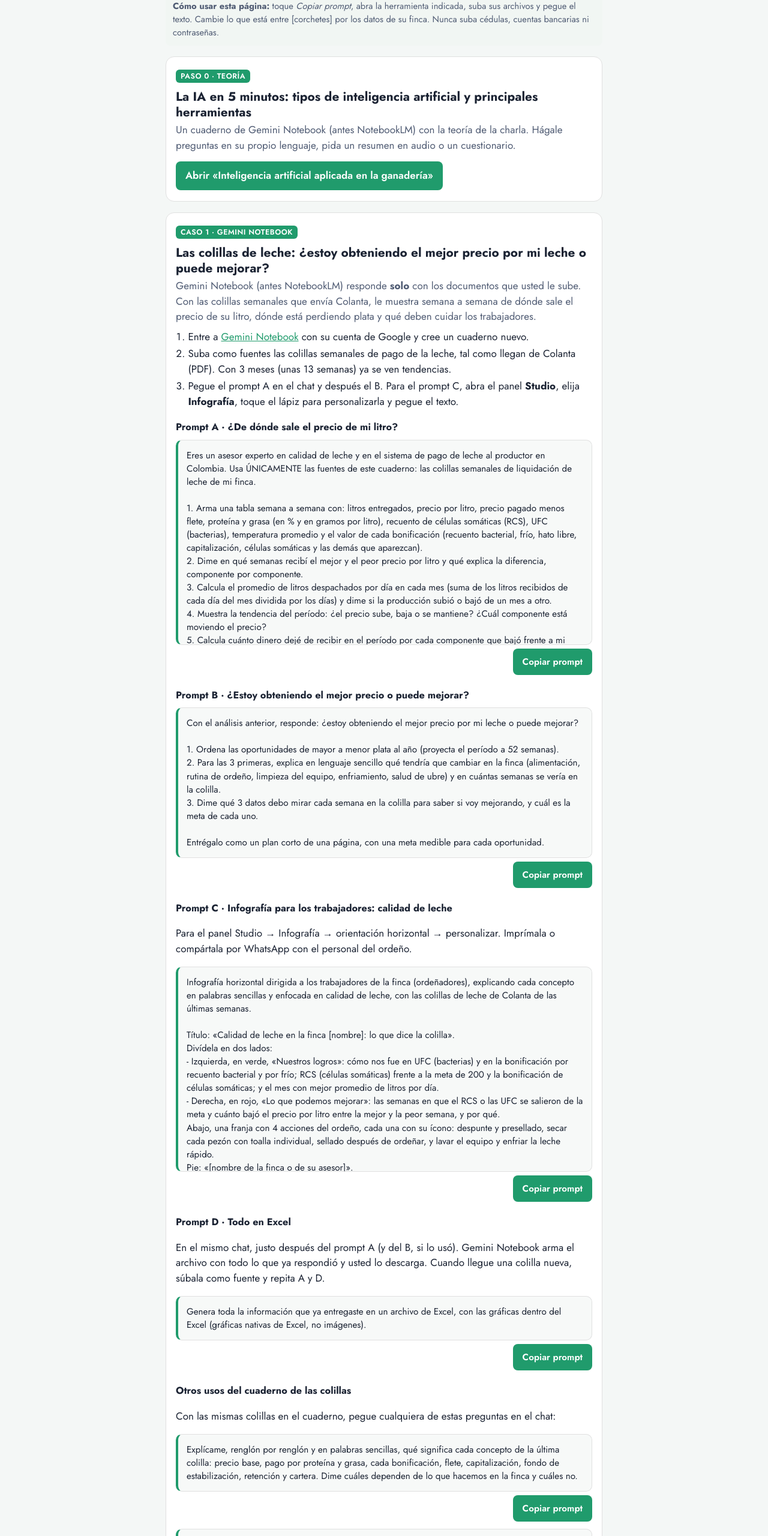
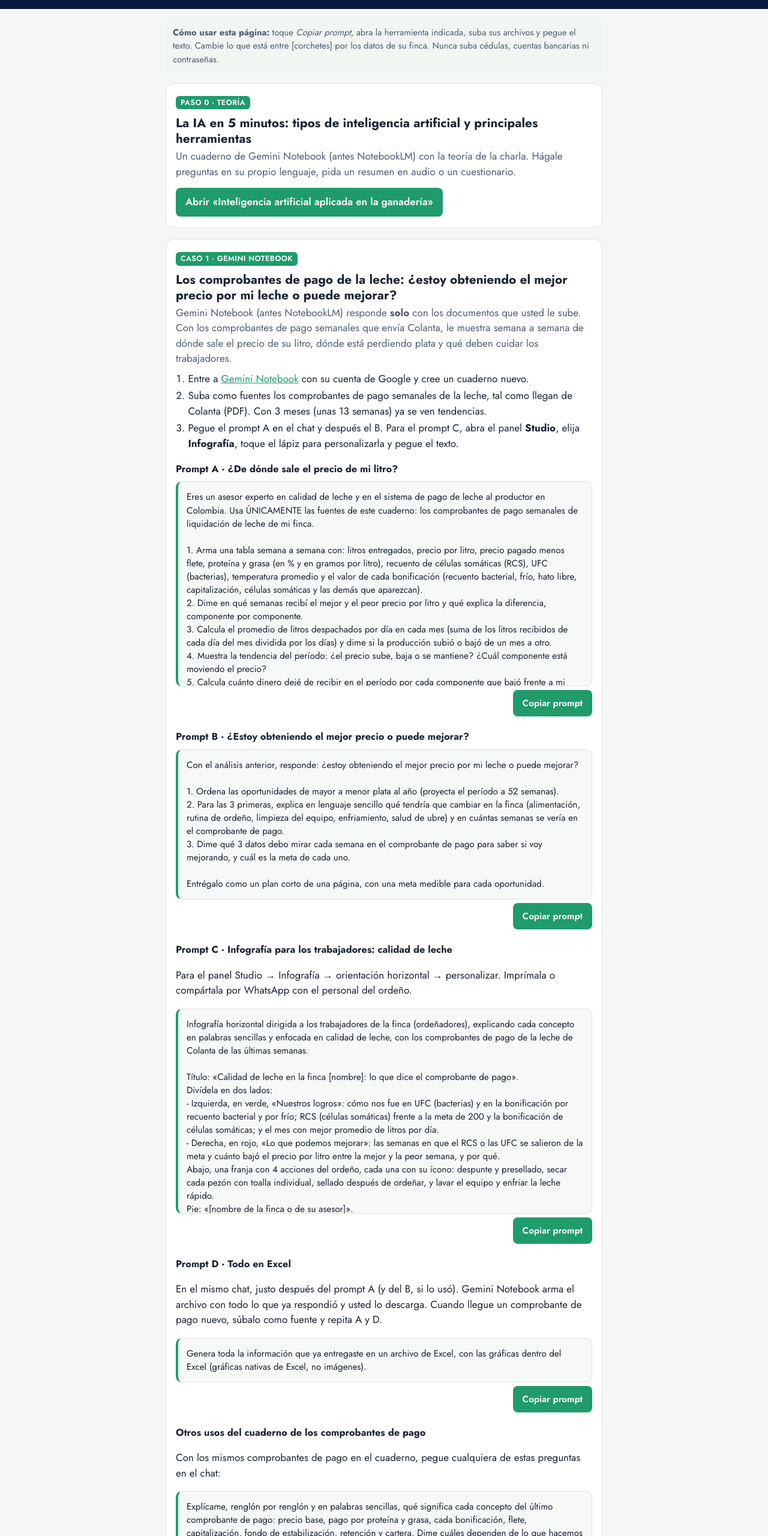
Before and after one commit to idacimo/datavet-ia-lecheria, a plain HTML site: page index.html in a window 1280 px wide. Shown: the part 240-2800 px from the top of the page at 60% size. Drawn offline with Linux system fonts and the light colour scheme.

Commit message:
Caso 1: 'colilla' pasa a 'comprobante de pago' (página, README y ficha)
Co-Authored-By: Claude Opus 5.5 <noreply@anthropic.com>
Claude-Session: https://claude.ai/code/session_01YFT1ej3qWKu7RwWAnhBZMw

```diff
--- a/index.html
+++ b/index.html
@@ -64,7 +64,7 @@ footer{max-width:760px;margin:0 auto;padding:0 16px 40px;font-size:.88rem;color:
     <h1>Decisiones ganaderas basadas en datos e inteligencia artificial</h1>
     <p>Los prompts de la charla, listos para copiar y usar con los datos de su finca.</p>
     <nav aria-label="Secciones">
-      <a href="#teoria">0 · Teoría</a><a href="#c1">1 · Colillas</a><a href="#c2">2 · Levante</a><a href="#c3">3 · Rentabilidad</a><a href="#app">App reemplazos</a><a href="#roi">App ROI ordeño</a>
+      <a href="#teoria">0 · Teoría</a><a href="#c1">1 · Comprobantes</a><a href="#c2">2 · Levante</a><a href="#c3">3 · Rentabilidad</a><a href="#app">App reemplazos</a><a href="#roi">App ROI ordeño</a>
     </nav>
   </div>
 </header>
@@ -84,16 +84,16 @@ footer{max-width:760px;margin:0 auto;padding:0 16px 40px;font-size:.88rem;color:
 <!-- ================= CASO 1 ================= -->
 <section id="c1">
   <span class="tag">Caso 1 · Gemini Notebook</span>
-  <h2>Las colillas de leche: ¿estoy obteniendo el mejor precio por mi leche o puede mejorar?</h2>
-  <p class="lead">Gemini Notebook (antes NotebookLM) responde <strong>solo</strong> con los documentos que usted le sube. Con las colillas semanales que envía Colanta, le muestra semana a semana de dónde sale el precio de su litro, dónde está perdiendo plata y qué deben cuidar los trabajadores.</p>
+  <h2>Los comprobantes de pago de la leche: ¿estoy obteniendo el mejor precio por mi leche o puede mejorar?</h2>
+  <p class="lead">Gemini Notebook (antes NotebookLM) responde <strong>solo</strong> con los documentos que usted le sube. Con los comprobantes de pago semanales que envía Colanta, le muestra semana a semana de dónde sale el precio de su litro, dónde está perdiendo plata y qué deben cuidar los trabajadores.</p>
   <ol class="steps">
     <li>Entre a <a href="https://notebooklm.google.com" target="_blank" rel="noopener">Gemini Notebook</a> con su cuenta de Google y cree un cuaderno nuevo.</li>
-    <li>Suba como fuentes las colillas semanales de pago de la leche, tal como llegan de Colanta (PDF). Con 3 meses (unas 13 semanas) ya se ven tendencias.</li>
+    <li>Suba como fuentes los comprobantes de pago semanales de la leche, tal como llegan de Colanta (PDF). Con 3 meses (unas 13 semanas) ya se ven tendencias.</li>
     <li>Pegue el prompt A en el chat y después el B. Para el prompt C, abra el panel <strong>Studio</strong>, elija <strong>Infografía</strong>, toque el lápiz para personalizarla y pegue el texto.</li>
   </ol>
 
   <h3>Prompt A · ¿De dónde sale el precio de mi litro?</h3>
-  <div class="prompt"><pre id="p1a">Eres un asesor experto en calidad de leche y en el sistema de pago de leche al productor en Colombia. Usa ÚNICAMENTE las fuentes de este cuaderno: las colillas semanales de liquidación de leche de mi finca.
+  <div class="prompt"><pre id="p1a">Eres un asesor experto en calidad de leche y en el sistema de pago de leche al productor en Colombia. Usa ÚNICAMENTE las fuentes de este cuaderno: los comprobantes de pago semanales de liquidación de leche de mi finca.
 
 1. Arma una tabla semana a semana con: litros entregados, precio por litro, precio pagado menos flete, proteína y grasa (en % y en gramos por litro), recuento de células somáticas (RCS), UFC (bacterias), temperatura promedio y el valor de cada bonificación (recuento bacterial, frío, hato libre, capitalización, células somáticas y las demás que aparezcan).
 2. Dime en qué semanas recibí el mejor y el peor precio por litro y qué explica la diferencia, componente por componente.
@@ -101,47 +101,47 @@ footer{max-width:760px;margin:0 auto;padding:0 16px 40px;font-size:.88rem;color:
 4. Muestra la tendencia del período: ¿el precio sube, baja o se mantiene? ¿Cuál componente está moviendo el precio?
 5. Calcula cuánto dinero dejé de recibir en el período por cada componente que bajó frente a mi mejor semana.
 
-Presenta los números en tablas, cita la semana de donde sale cada dato y, si algo no está en las colillas, dilo en lugar de inventarlo.</pre></div>
+Presenta los números en tablas, cita la semana de donde sale cada dato y, si algo no está en los comprobantes de pago, dilo en lugar de inventarlo.</pre></div>
   <div class="row"><button class="copy" data-target="p1a">Copiar prompt</button></div>
 
   <h3>Prompt B · ¿Estoy obteniendo el mejor precio o puede mejorar?</h3>
   <div class="prompt"><pre id="p1b">Con el análisis anterior, responde: ¿estoy obteniendo el mejor precio por mi leche o puede mejorar?
 
 1. Ordena las oportunidades de mayor a menor plata al año (proyecta el período a 52 semanas).
-2. Para las 3 primeras, explica en lenguaje sencillo qué tendría que cambiar en la finca (alimentación, rutina de ordeño, limpieza del equipo, enfriamiento, salud de ubre) y en cuántas semanas se vería en la colilla.
-3. Dime qué 3 datos debo mirar cada semana en la colilla para saber si voy mejorando, y cuál es la meta de cada uno.
+2. Para las 3 primeras, explica en lenguaje sencillo qué tendría que cambiar en la finca (alimentación, rutina de ordeño, limpieza del equipo, enfriamiento, salud de ubre) y en cuántas semanas se vería en el comprobante de pago.
+3. Dime qué 3 datos debo mirar cada semana en el comprobante de pago para saber si voy mejorando, y cuál es la meta de cada uno.
 
 Entrégalo como un plan corto de una página, con una meta medible para cada oportunidad.</pre></div>
   <div class="row"><button class="copy" data-target="p1b">Copiar prompt</button></div>
 
   <h3>Prompt C · Infografía para los trabajadores: calidad de leche</h3>
   <p>Para el panel Studio → Infografía → orientación horizontal → personalizar. Imprímala o compártala por WhatsApp con el personal del ordeño.</p>
-  <div class="prompt"><pre id="p1c">Infografía horizontal dirigida a los trabajadores de la finca (ordeñadores), explicando cada concepto en palabras sencillas y enfocada en calidad de leche, con las colillas de leche de Colanta de las últimas semanas.
+  <div class="prompt"><pre id="p1c">Infografía horizontal dirigida a los trabajadores de la finca (ordeñadores), explicando cada concepto en palabras sencillas y enfocada en calidad de leche, con los comprobantes de pago de la leche de Colanta de las últimas semanas.
 
-Título: «Calidad de leche en la finca [nombre]: lo que dice la colilla».
+Título: «Calidad de leche en la finca [nombre]: lo que dice el comprobante de pago».
 Divídela en dos lados:
 - Izquierda, en verde, «Nuestros logros»: cómo nos fue en UFC (bacterias) y en la bonificación por recuento bacterial y por frío; RCS (células somáticas) frente a la meta de 200 y la bonificación de células somáticas; y el mes con mejor promedio de litros por día.
 - Derecha, en rojo, «Lo que podemos mejorar»: las semanas en que el RCS o las UFC se salieron de la meta y cuánto bajó el precio por litro entre la mejor y la peor semana, y por qué.
 Abajo, una franja con 4 acciones del ordeño, cada una con su ícono: despunte y presellado, secar cada pezón con toalla individual, sellado después de ordeñar, y lavar el equipo y enfriar la leche rápido.
 Pie: «[nombre de la finca o de su asesor]».
 
-Ilustraciones de finca lechera, vacas Holstein, números grandes, poco texto. Usa solo cifras que estén en las colillas.</pre></div>
+Ilustraciones de finca lechera, vacas Holstein, números grandes, poco texto. Usa solo cifras que estén en los comprobantes de pago.</pre></div>
   <div class="row"><button class="copy" data-target="p1c">Copiar prompt</button></div>
 
   <h3>Prompt D · Todo en Excel</h3>
-  <p>En el mismo chat, justo después del prompt A (y del B, si lo usó). Gemini Notebook arma el archivo con todo lo que ya respondió y usted lo descarga. Cuando llegue una colilla nueva, súbala como fuente y repita A y D.</p>
+  <p>En el mismo chat, justo después del prompt A (y del B, si lo usó). Gemini Notebook arma el archivo con todo lo que ya respondió y usted lo descarga. Cuando llegue un comprobante de pago nuevo, súbalo como fuente y repita A y D.</p>
   <div class="prompt"><pre id="p1e">Genera toda la información que ya entregaste en un archivo de Excel, con las gráficas dentro del Excel (gráficas nativas de Excel, no imágenes).</pre></div>
   <div class="row"><button class="copy" data-target="p1e">Copiar prompt</button></div>
 
-  <h3>Otros usos del cuaderno de las colillas</h3>
-  <p>Con las mismas colillas en el cuaderno, pegue cualquiera de estas preguntas en el chat:</p>
-  <div class="prompt"><pre id="p1f">Explícame, renglón por renglón y en palabras sencillas, qué significa cada concepto de la última colilla: precio base, pago por proteína y grasa, cada bonificación, flete, capitalización, fondo de estabilización, retención y cartera. Dime cuáles dependen de lo que hacemos en la finca y cuáles no.</pre></div>
+  <h3>Otros usos del cuaderno de los comprobantes de pago</h3>
+  <p>Con los mismos comprobantes de pago en el cuaderno, pegue cualquiera de estas preguntas en el chat:</p>
+  <div class="prompt"><pre id="p1f">Explícame, renglón por renglón y en palabras sencillas, qué significa cada concepto del último comprobante de pago: precio base, pago por proteína y grasa, cada bonificación, flete, capitalización, fondo de estabilización, retención y cartera. Dime cuáles dependen de lo que hacemos en la finca y cuáles no.</pre></div>
   <div class="row"><button class="copy" data-target="p1f">Copiar prompt</button></div>
   <div class="prompt"><pre id="p1g">¿Cuánto me pagaron en total en el período y cuánto me descontaron? Separa los descuentos en: flete, capitalización, fondo de estabilización, retención en la fuente y cartera (compras en Agrocolanta). ¿Qué porcentaje de lo que produjo la leche se fue en descuentos y cómo va el saldo de mis facturas pendientes?</pre></div>
   <div class="row"><button class="copy" data-target="p1g">Copiar prompt</button></div>
   <div class="prompt"><pre id="p1h">Compara semana a semana los litros entregados, la temperatura de la leche y el recuento bacteriano (UFC). ¿Hay días o semanas en que la temperatura subió o bajaron los litros? Dime qué semanas debo revisar con el personal y por qué.</pre></div>
   <div class="row"><button class="copy" data-target="p1h">Copiar prompt</button></div>
-  <p class="note">En el panel Studio también puede pedir un <strong>resumen en audio</strong> de las colillas para escucharlo en el carro, o un <strong>cuestionario</strong> para el personal sobre calidad de leche.</p>
+  <p class="note">En el panel Studio también puede pedir un <strong>resumen en audio</strong> de los comprobantes de pago para escucharlo en el carro, o un <strong>cuestionario</strong> para el personal sobre calidad de leche.</p>
 </section>
 
 <!-- ================= CASO 2 ================= -->
```
Also changed, not shown: 3 other files.
